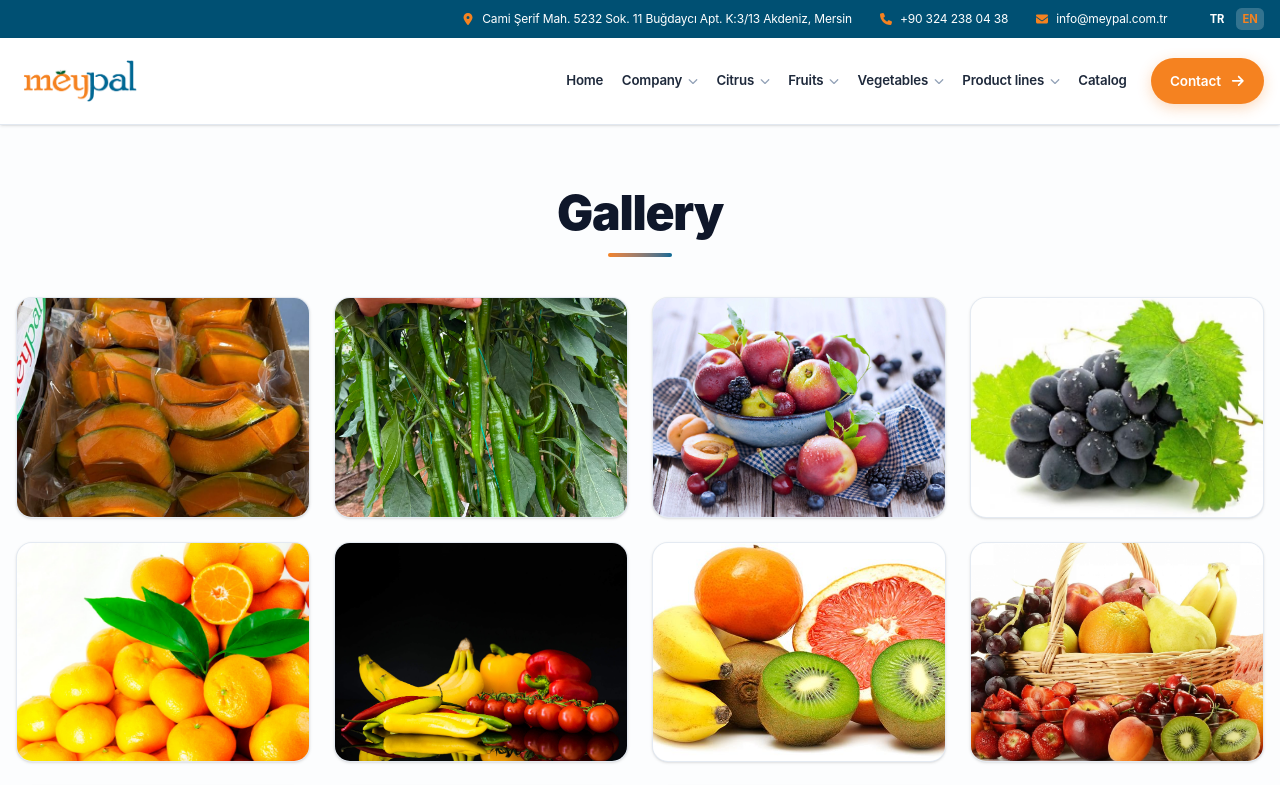
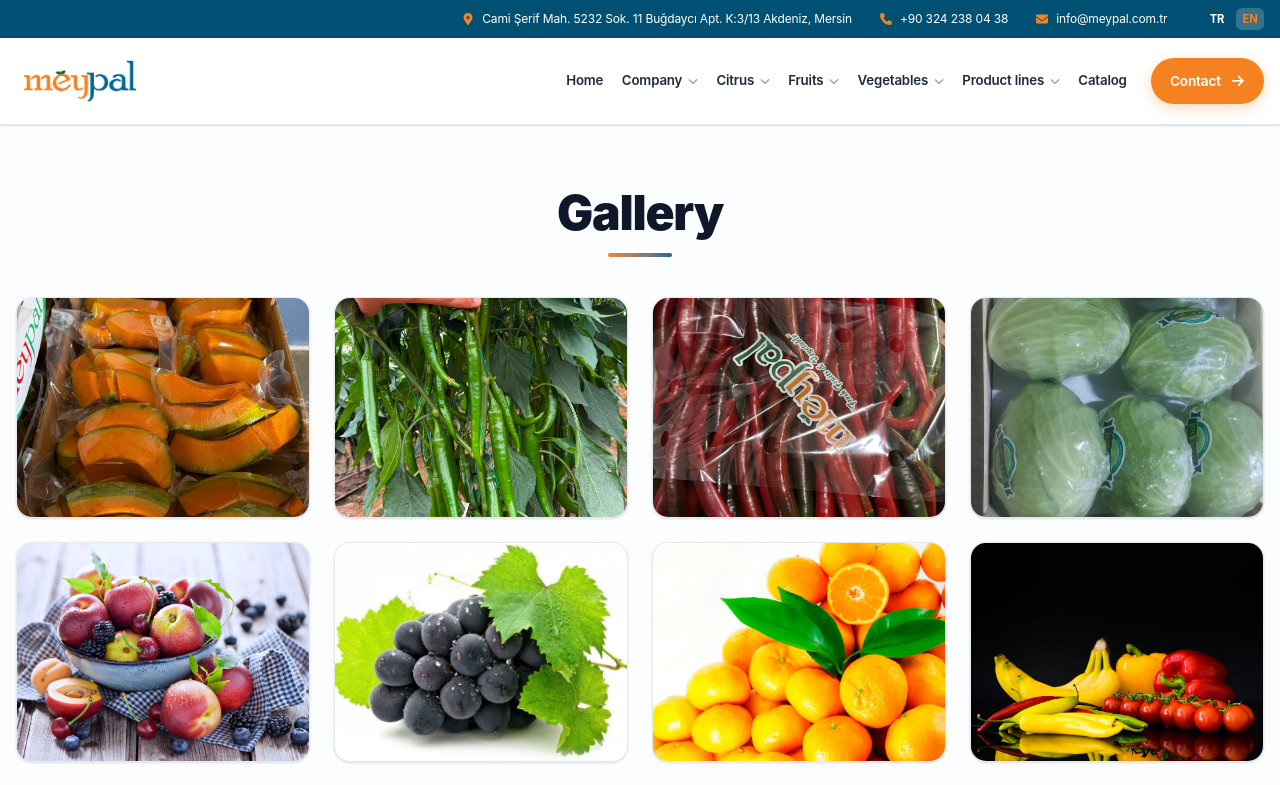
Before and after one commit to hakan-lekesiz/meypal, a Next.js app: page /en/gallery in a window 1280 px wide. Shown: the top 785 px of the page. Built offline with nearby package versions, Linux system fonts and the light colour scheme.

Commit message:
feat: add new gallery items and update gallery data

```diff
--- a/shared/pages/gallery/data.ts
+++ b/shared/pages/gallery/data.ts
@@ -21,6 +21,22 @@ export const galleryItems: GalleryItem[] = [
     alt: {
       tr: "Biber hasadı ve tarla operasyonu",
       en: "Pepper harvesting and field operations",
+    },
+    isVideo: false,
+  },
+  {
+    src: "/images/gallery/30.jpeg",
+    alt: {
+      tr: "Biber hasadı ve tarla operasyonu",
+      en: "Pepper harvesting and field operations",
+    },
+    isVideo: false,
+  },
+  {
+    src: "/images/gallery/41.jpeg",
+    alt: {
+      tr: "Lahana hasadı ve tarla operasyonu",
+      en: "Cabbage harvesting and field operations",
     },
     isVideo: false,
   },
```
Also changed, not shown: public/images/gallery/30.jpeg (added), public/images/gallery/41.jpeg (added).
